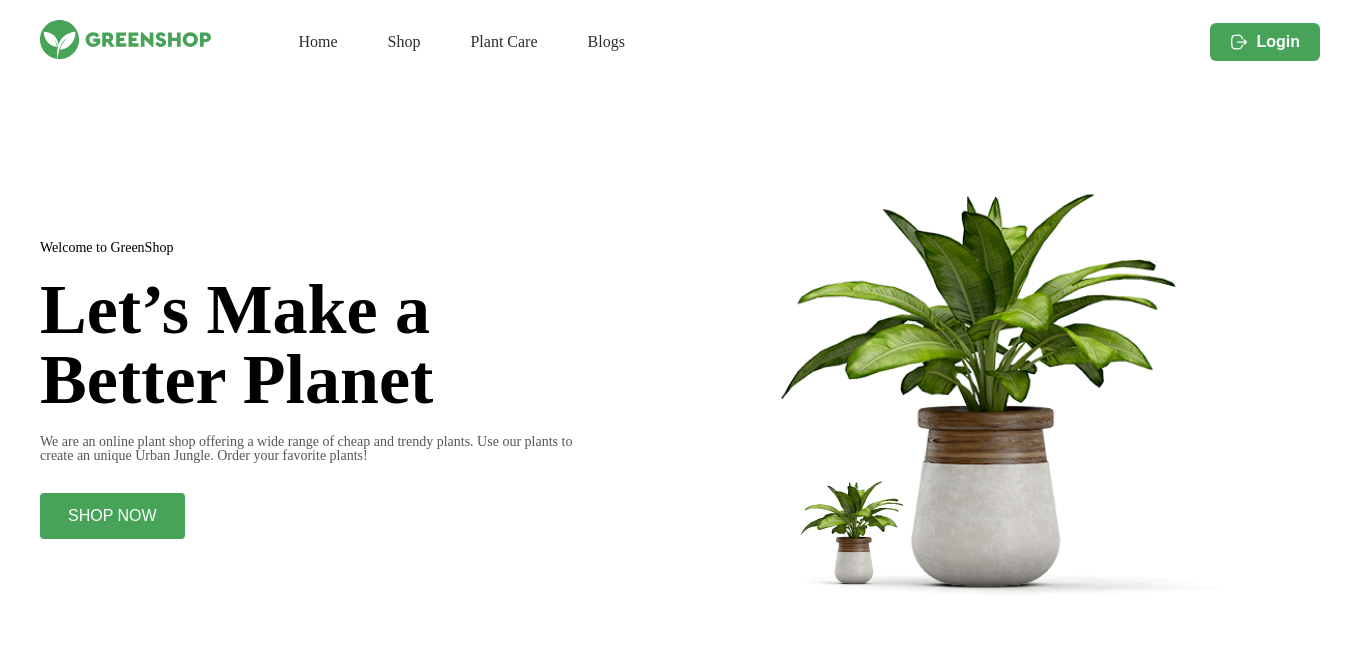
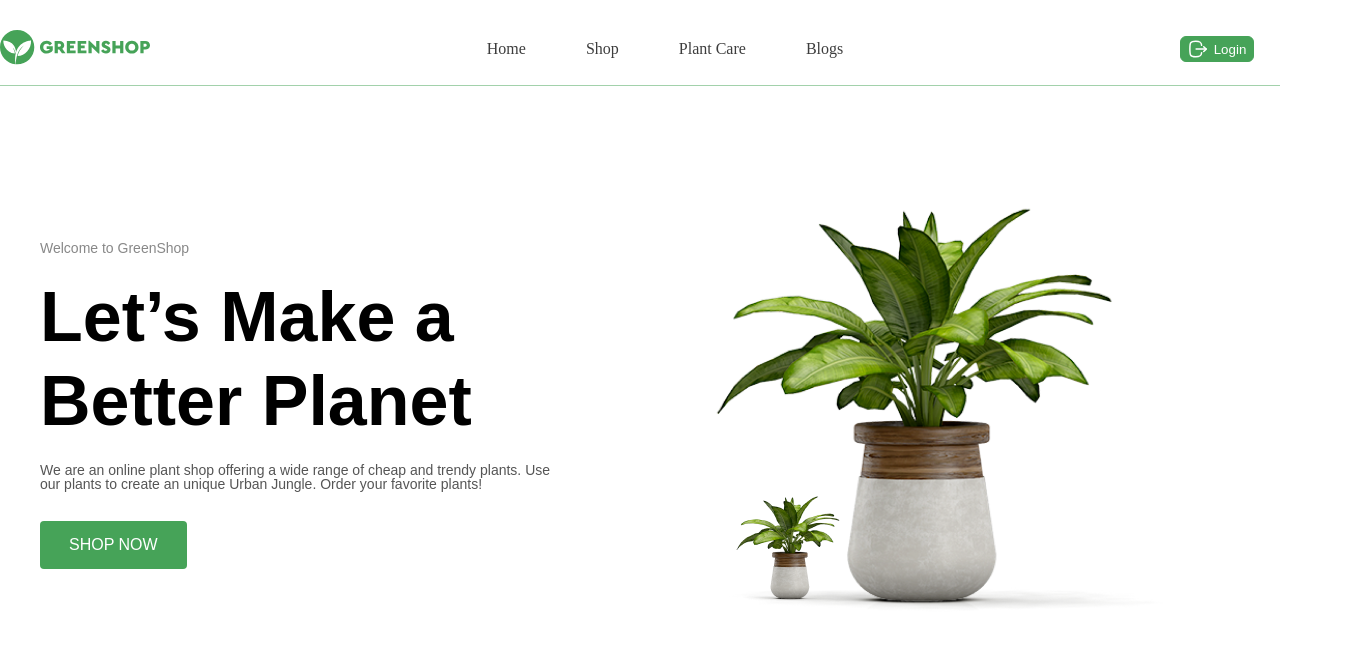
Before and after one commit to Bevital/greenshop, a plain HTML site: page index.html in a window 1280 px wide. Shown: the whole page, 1360 px wide, since content can reach past the window. Drawn offline with Linux system fonts and the light colour scheme.

Commit message:
fixed version

```diff
--- a/index.html
+++ b/index.html
@@ -8,14 +8,14 @@
   <link rel="stylesheet" href="style/styles.css">
 </head>
 <body>
-  <header class="container__header">
-    <div class="header__container">
+  <header class="header">
+    <class="header__container">
       <a class="logo" href="index.html">
         <img src="img/group.svg" alt="logo">
       </a>
       <nav class="nav">
         <ul class="nav__list">
-          <li>
+          <li class="active">
             <a class="link" href="#">Home</a>
           </li>
           <li>
@@ -29,35 +29,35 @@
           </li>
         </ul>
       </nav>
-    </div>
     <div class="btn__box">
       <a href="registration.html">
         <button class="login-btn">
           <img src="img/logout.svg" alt="Login Icon">
-          Login
+          <span class="btn__span">Login</span>
         </button>
       </a>
     </div>
+  </div>
   </header>
   <main>
-    <section class="offer container ">
+    <section class="offer__container">
       <div class="offer__holder">
         <p>
           Welcome to GreenShop
         </p>
         <h1 class="offer__title">
-          Let’s Make a
-          <p>Better Planet</p>
+          Let’s Make a<br><span>Better Planet</span>
         </h1>
+
         <p class="offer__descriptions">
           We are an online plant shop offering a wide range of cheap and trendy plants. Use our plants to create an
           unique Urban Jungle. Order your favorite plants!
         </p>
         <button class="offer__button">
-          SHOP NOW
+          <a href="#" class="login-btn img">SHOP NOW</a>
         </button>
       </div>
-      <div class="img__box">
+      <div class="img__flower">
          <img src="img/imgbanner.png" alt="flower" >
       </div>
     </section>
--- a/style/reset.css
+++ b/style/reset.css
@@ -1,3 +1,8 @@
+{
+	box-sizing: border-box;
+}
+
+
 /* http://meyerweb.com/eric/tools/css/reset/ */
 /* v1.0 | 20080212 */
 
--- a/style/styles.css
+++ b/style/styles.css
@@ -1,4 +1,4 @@
-.body {
+.modal {
   margin: 0;
   padding: 0;
   font-family: Cera Pro, sans-serif;
@@ -116,131 +116,132 @@ input[type="text"], input[type="email"], input[type="password"] {
 }
 /* тут закінчується стиль реєстрації  */
 
-.body {
-  font-family: 'Cera Pro', sans-serif;
-  background-color: #f9f9f9;
+.header__container{
+  max-width: 1440px;
+  margin: 0 auto;
+  font-size: 0;
+  white-space: nowrap;
+}
+.header{
+  font-size: 0;
 }
 
-
-.container__header {
-  width: 100%;
+.logo,
+.nav,
+.btn__box{
+  display: inline-block;
+  vertical-align: middle;
+  font-size: 16px;
+}
+.header__container{
   max-width: 1440px;
   margin: 0 auto;
   padding: 20px 40px;
-  display: flex;
-  justify-content: space-between;
-  align-items: center;
+  box-sizing: border-box;
+}
+.header{
+  font-size: 0;
+  border-bottom: 1px solid #46A35880;
+  padding-top: 30px;
+  padding-bottom: 17px;
+  margin-bottom: 12px;
   background-color: white;
+  border-bottom: 1px solid #46A35880;
+}
+.btn__box{
+min-width: 100px;
+}
+.login-btn img,
+.new__btn,
+.login-btn,
+.btn__span{
+
+display: inline-block;
+vertical-align: middle;
+background:#46A358;
+color: #FFFFFF;
+border: 1px solid #46A358;
+border-radius: 6px;
+padding: auto;
+text-decoration: none;
+text-align: center;
+
+}
+.nav{
+  width: calc(100% - 250px);
+  text-align: center;
+}
+.nav__list{
+  display: inline-block;
+  padding: 0;
+  margin: 0;
+  list-style: none;
+  font-size: 0;
+}
+.nav__list li {
+  display: inline-block;
+  margin:0 30px;
+  font-size: 16px;
+}
+.link {
+  text-decoration: none;
+  color: #3D3D3D;
+}
+.offer__container{
+  padding: 30px;
+}
+.offer__title span {
+  display: block;
+}
+.offer__container {
+  font-size: 0;
+  max-width: 100%;
+  margin: 0 auto;
+  padding: 80px 40px;
+  box-sizing: border-box;
 }
 
-
-.header__box {
+.offer__holder,
+.img__flower {
   display: inline-block;
   vertical-align: middle;
-}
-
-
-.logo {
-  display: inline-block;
-  vertical-align: middle;
-  margin-right: 60px;
-}
-
-.logo img {
-  height: 40px;
-}
-
-
-.nav {
-  display: inline-block;
-  vertical-align: middle;
-}
-
-.nav__list {
-  list-style: none;
-  display: inline-block;
-}
-
-.nav__list li {
-  display: inline-block;
-  margin: 0 15px;
-}
-
-.nav__list .link {
-  text-decoration: none;
-  color: #2d2d2d;
+  width: 49%;
   font-size: 16px;
-  font-weight: 500;
-  padding: 8px;
-  transition: color 0.3s;
-}
-
-.nav__list .link:hover {
-  color: #46a358;
-}
-
-
-.nav__list .link.active {
-  font-weight: bold;
-  border-bottom: 2px solid #46a358;
-}
-
-
-.btn__box {
-  display: inline-block;
-  vertical-align: middle;
-}
-
-.login-btn {
-  display: inline-flex;
-  align-items: center;
-  gap: 8px;
-  background-color: #46a358;
-  color: #fff;
-  border: none;
-  padding: 10px 20px;
-  font-weight: bold;
-  font-size: 16px;
-  border-radius: 6px;
-  cursor: pointer;
-  transition: background 0.3s;
-}
-
-.login-btn:hover {
-  background-color: #3a8d48;
-}
-
-.login-btn img {
-  height: 18px;
-  width: 18px;
-}
-
-.offer {
-  display: flex;
-  justify-content: space-between;
-  align-items: center;
-  padding: 80px 40px;
-  max-width: 1440px;
-  margin: 0 auto;
+  box-sizing: border-box;
 }
 
 .offer__holder {
-  width: 50%;
   text-align: left;
+}
+
+.offer__holder p:first-child {
   font-size: 14px;
+  color: #888;
+  margin-bottom: 10px;
+  font-family: 'Cera Pro', sans-serif;
+  font-weight: 500;
 }
 
 .offer__title {
   font-size: 70px;
+  font-weight: 700;
   margin: 20px 0;
-  font-weight: 700;
+  line-height: 1.2;
+  font-family: 'Cera Pro', sans-serif;
+  font-weight: 900;
+}
+
+.offer__title p {
+  margin: 0;
 }
 
 .offer__descriptions {
   font-size: 14px;
+  color: #555;
   margin-bottom: 30px;
-  color: #555;
   max-width: 90%;
+  font-family: 'Cera Pro', sans-serif;
+  font-weight: 400;
 }
 
 .offer__button {
@@ -253,12 +254,16 @@ input[type="text"], input[type="email"], input[type="password"] {
   border-radius: 4px;
 }
 
-.offer__image {
-  width: 50%;
+.offer__button a {
+  color: white;
+  text-decoration: none;
+}
+
+.img__flower {
   text-align: center;
 }
 
-.offer__image img {
+.img__flower img {
   max-width: 100%;
   height: auto;
 }
```
Also changed, not shown: registration.html (+1 -3 lines).
